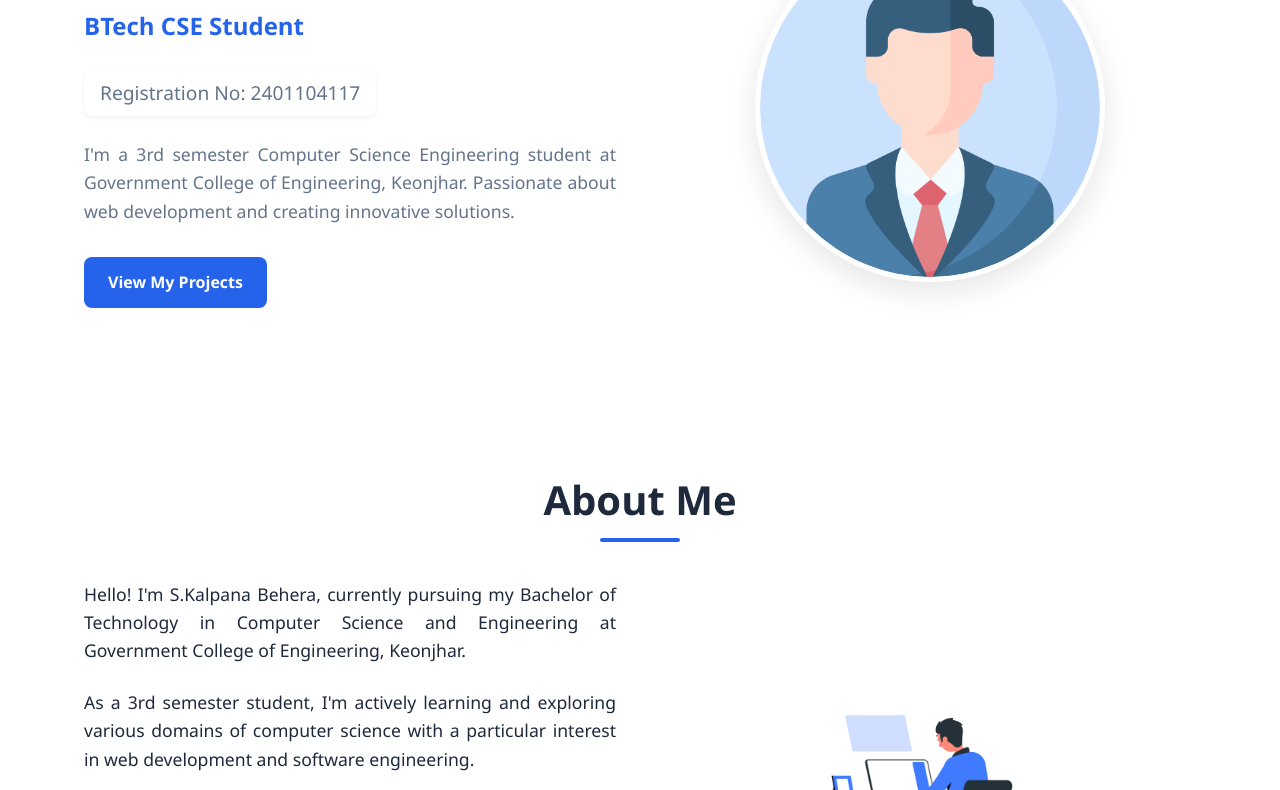
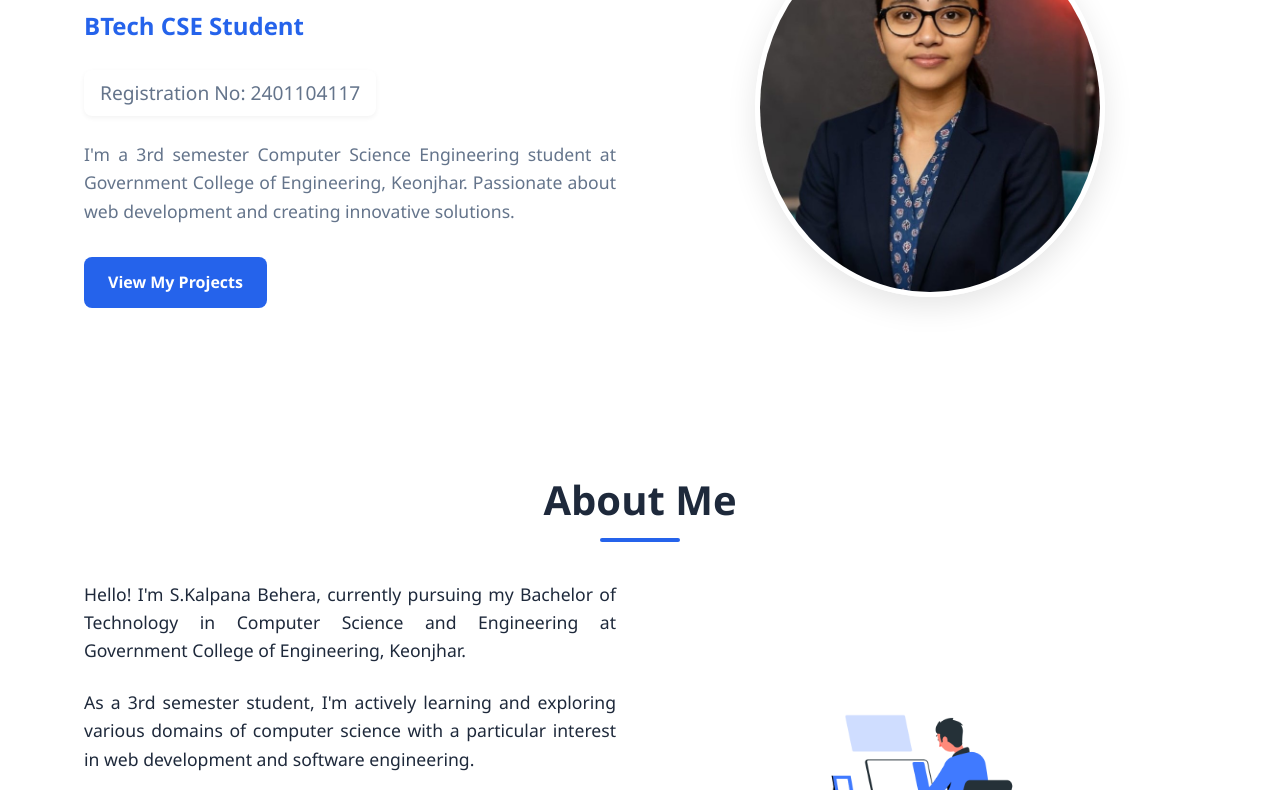
Before and after one commit to kalpana17behera/portfolio458, a plain HTML site: page index.html in a window 1280 px wide. Shown: the part 252-1042 px from the top of the page. Drawn offline with Linux system fonts and the light colour scheme.

Commit message:
Update index.html

```diff
--- a/index.html
+++ b/index.html
@@ -39,7 +39,7 @@
                     <a href="#projects" class="btn">View My Projects</a>
                 </div>
                 <div class="profile-image">
-                    <img src="./profile.png" alt="S.Kalpana Behera">
+                    <img src="./profile.jpg" alt="S.Kalpana Behera">
                 </div>
             </div>
         </div>
```
